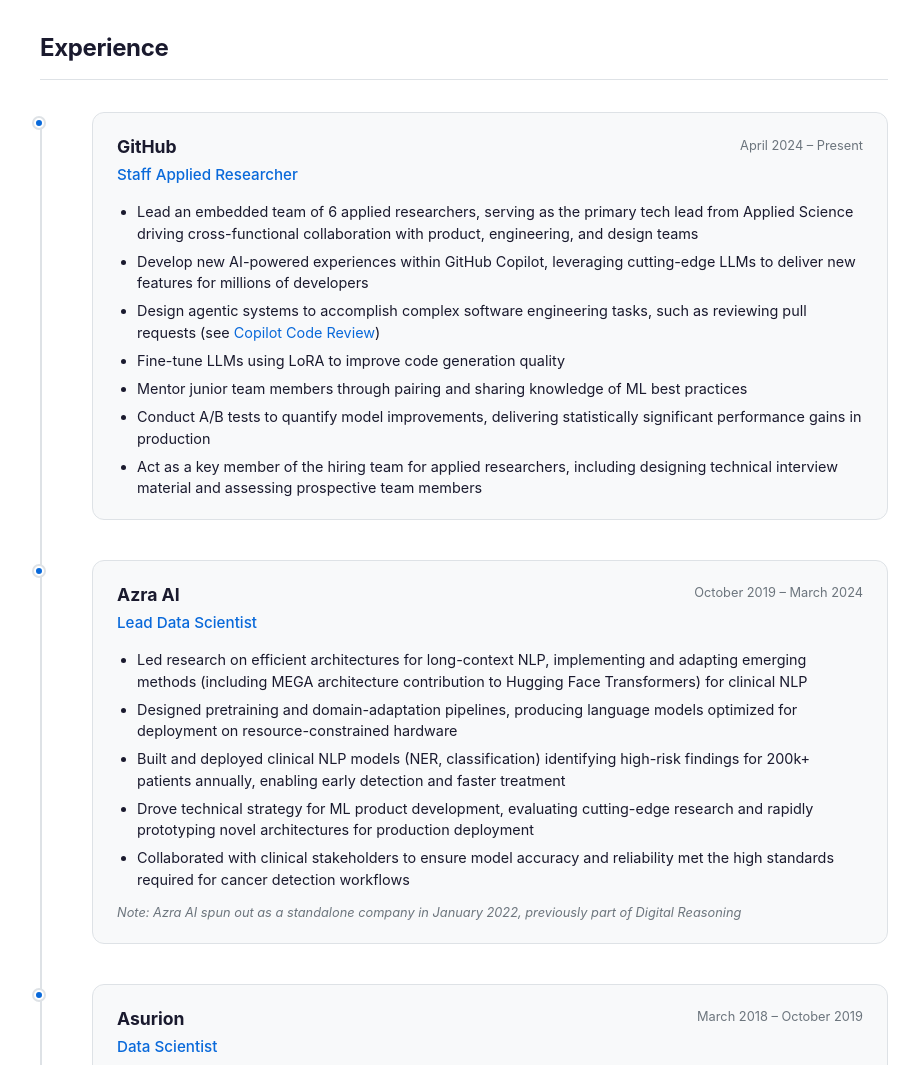
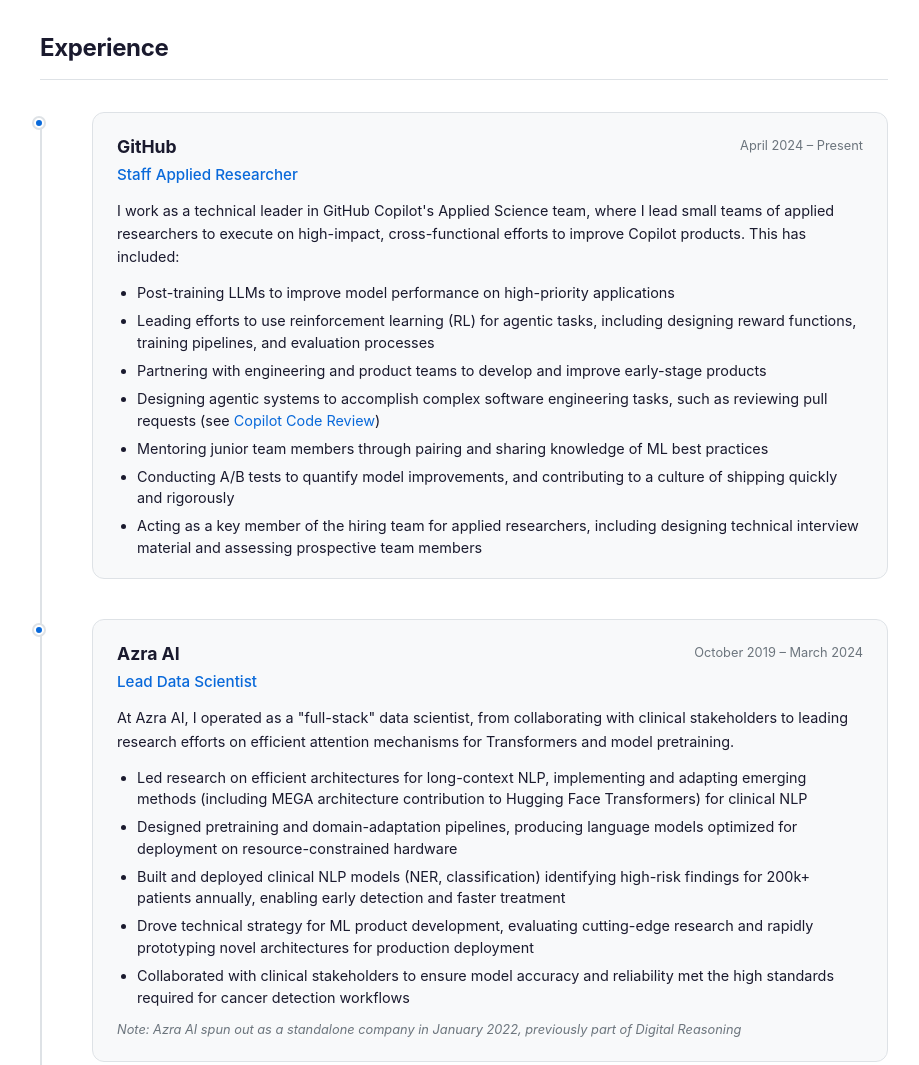
Before and after one commit to mnaylor5/personal-site, an Astro site: page / in a window 1280 px wide. Shown: the part 844-1909 px from the top of the page, without its empty margins (176-1095 px from the left). Built offline with nearby package versions, Linux system fonts and the light colour scheme; Astro itself is replaced by a stand-in of ours.

Commit message:
add summary field to experience and update bullets

```diff
--- a/src/components/Experience.astro
+++ b/src/components/Experience.astro
@@ -3,6 +3,7 @@ interface Role {
   company: string;
   title: string;
   period: string;
+  summary?: string;
   bullets: string[];
   note?: string;
 }
@@ -12,20 +13,22 @@ const roles: Role[] = [
     company: 'GitHub',
     title: 'Staff Applied Researcher',
     period: 'April 2024 – Present',
+    summary: 'I work as a technical leader in GitHub Copilot\'s Applied Science team, where I lead small teams of applied researchers to execute on high-impact, cross-functional efforts to improve Copilot products. This has included:',
     bullets: [
-      'Lead an embedded team of 6 applied researchers, serving as the primary tech lead from Applied Science driving cross-functional collaboration with product, engineering, and design teams',
-      'Develop new AI-powered experiences within GitHub Copilot, leveraging cutting-edge LLMs to deliver new features for millions of developers',
-      'Design agentic systems to accomplish complex software engineering tasks, such as reviewing pull requests (see <a href="https://github.blog/changelog/2025-04-04-copilot-code-review-now-generally-available/" target="_blank" rel="noopener noreferrer">Copilot Code Review</a>)',
-      'Fine-tune LLMs using LoRA to improve code generation quality',
-      'Mentor junior team members through pairing and sharing knowledge of ML best practices',
-      'Conduct A/B tests to quantify model improvements, delivering statistically significant performance gains in production',
-      'Act as a key member of the hiring team for applied researchers, including designing technical interview material and assessing prospective team members',
+      'Post-training LLMs to improve model performance on high-priority applications',
+      'Leading efforts to use reinforcement learning (RL) for agentic tasks, including designing reward functions, training pipelines, and evaluation processes',
+      'Partnering with engineering and product teams to develop and improve early-stage products',
+      'Designing agentic systems to accomplish complex software engineering tasks, such as reviewing pull requests (see <a href="https://github.blog/changelog/2025-04-04-copilot-code-review-now-generally-available/" target="_blank" rel="noopener noreferrer">Copilot Code Review</a>)',
+      'Mentoring junior team members through pairing and sharing knowledge of ML best practices',
+      'Conducting A/B tests to quantify model improvements, and contributing to a culture of shipping quickly and rigorously',
+      'Acting as a key member of the hiring team for applied researchers, including designing technical interview material and assessing prospective team members',
     ],
   },
   {
     company: 'Azra AI',
     title: 'Lead Data Scientist',
     period: 'October 2019 – March 2024',
+    summary: 'At Azra AI, I operated as a "full-stack" data scientist, from collaborating with clinical stakeholders to leading research efforts on efficient attention mechanisms for Transformers and model pretraining.',
     bullets: [
       'Led research on efficient architectures for long-context NLP, implementing and adapting emerging methods (including MEGA architecture contribution to Hugging Face Transformers) for clinical NLP',
       'Designed pretraining and domain-adaptation pipelines, producing language models optimized for deployment on resource-constrained hardware',
@@ -72,6 +75,9 @@ const roles: Role[] = [
               </div>
               <span class="role-period">{role.period}</span>
             </div>
+            {role.summary && (
+              <p class="role-summary">{role.summary}</p>
+            )}
             <ul class="role-bullets">
               {role.bullets.map((bullet) => (
                 <li set:html={bullet} />
@@ -176,6 +182,13 @@ const roles: Role[] = [
     padding-top: 0.15rem;
   }
 
+  .role-summary {
+    margin-top: 0.75rem;
+    font-size: 0.9rem;
+    line-height: 1.6;
+    color: var(--color-text);
+  }
+
   .role-bullets {
     margin-top: 0.875rem;
     padding-left: 1.25rem;
```
